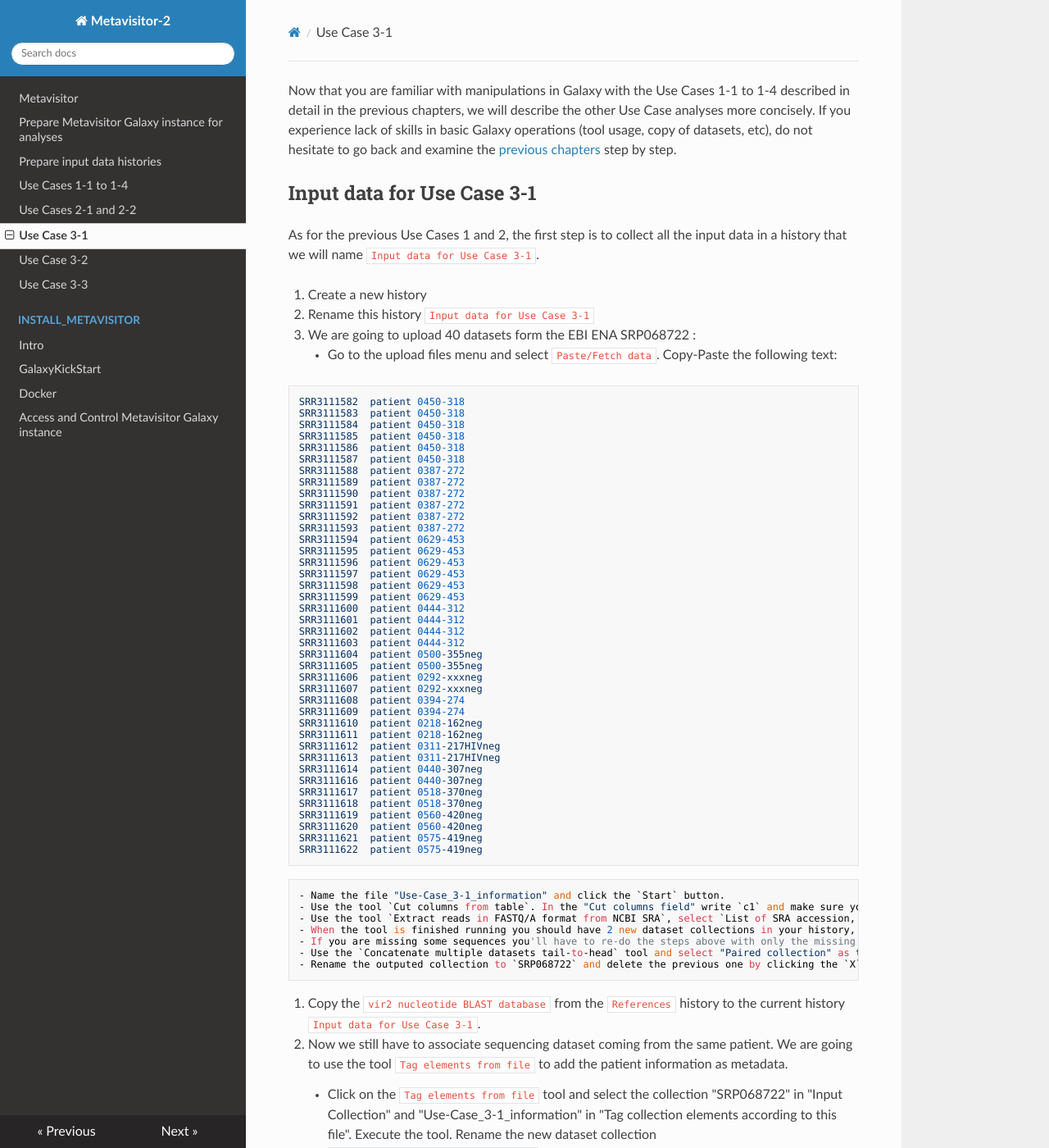
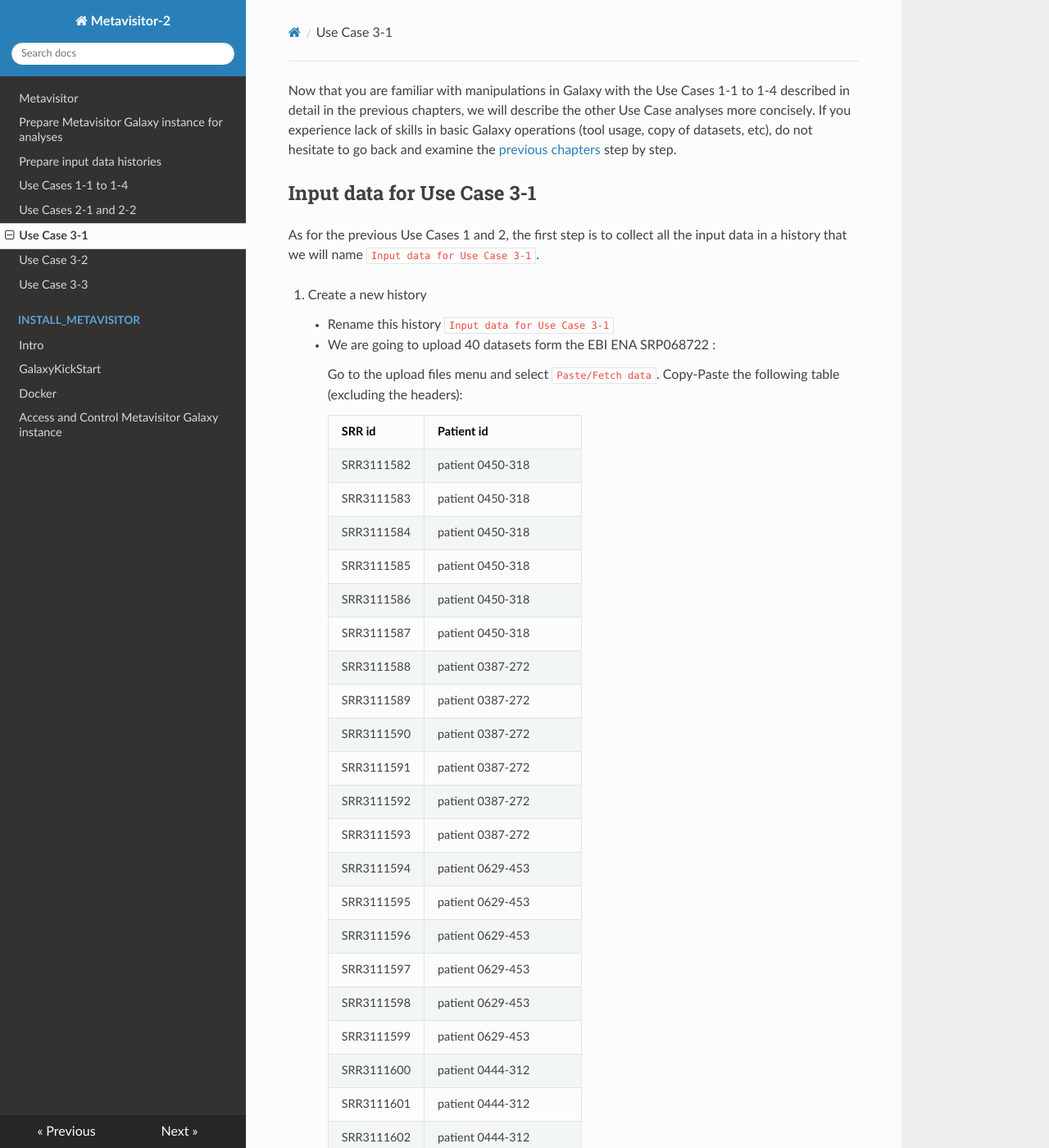
Before and after one commit to ARTbio/metavisitor, an MkDocs documentation site: the page built from docs/use_case_3-1.md, in a window 1280 px wide and 1400 px high. Shown: the whole window at 82% size. Built offline with MkDocs 1.6.1, drawn with Linux system fonts in a browser that asks for light colours; nearby versions of some CDN libraries; old or Windows-style settings are respelled for this version of MkDocs; some of the changed text lies outside the part shown.

Commit message:
Set SRR list as table

````diff
--- a/docs/use_case_3-1.md
+++ b/docs/use_case_3-1.md
@@ -6,51 +6,53 @@ Now that you are familiar with manipulations in Galaxy with the Use Cases 1-1 to
 As for the previous Use Cases 1 and 2, the first step is to collect all the input data in a history that we will name `Input data for Use Case 3-1`.
 
 1. Create a new history
-- Rename this history `Input data for Use Case 3-1`
-- We are going to upload 40 datasets form the EBI ENA SRP068722 :
-    - Go to the upload files menu and select `Paste/Fetch data`. Copy-Paste the following text:
-```
-SRR3111582	patient 0450-318
-SRR3111583	patient 0450-318
-SRR3111584	patient 0450-318
-SRR3111585	patient 0450-318
-SRR3111586	patient 0450-318
-SRR3111587	patient 0450-318
-SRR3111588	patient 0387-272
-SRR3111589	patient 0387-272
-SRR3111590	patient 0387-272
-SRR3111591	patient 0387-272
-SRR3111592	patient 0387-272
-SRR3111593	patient 0387-272
-SRR3111594	patient 0629-453
-SRR3111595	patient 0629-453
-SRR3111596	patient 0629-453
-SRR3111597	patient 0629-453
-SRR3111598	patient 0629-453
-SRR3111599	patient 0629-453
-SRR3111600	patient 0444-312
-SRR3111601	patient 0444-312
-SRR3111602	patient 0444-312
-SRR3111603	patient 0444-312
-SRR3111604	patient 0500-355neg
-SRR3111605	patient 0500-355neg
-SRR3111606	patient 0292-xxxneg
-SRR3111607	patient 0292-xxxneg
-SRR3111608	patient 0394-274
-SRR3111609	patient 0394-274
-SRR3111610	patient 0218-162neg
-SRR3111611	patient 0218-162neg
-SRR3111612	patient 0311-217HIVneg
-SRR3111613	patient 0311-217HIVneg
-SRR3111614	patient 0440-307neg
-SRR3111616	patient 0440-307neg
-SRR3111617	patient 0518-370neg
-SRR3111618	patient 0518-370neg
-SRR3111619	patient 0560-420neg
-SRR3111620	patient 0560-420neg
-SRR3111621	patient 0575-419neg
-SRR3111622	patient 0575-419neg
-```
+    - Rename this history `Input data for Use Case 3-1`
+    - We are going to upload 40 datasets form the EBI ENA SRP068722 :
+
+        Go to the upload files menu and select `Paste/Fetch data`. Copy-Paste the following table (excluding the headers):
+
+        SRR id | Patient id|
+        -----------|-----------------|
+        SRR3111582 | patient 0450-318|
+        SRR3111583 | patient 0450-318|
+        SRR3111584 | patient 0450-318|
+        SRR3111585 | patient 0450-318|
+        SRR3111586 | patient 0450-318|
+        SRR3111587 | patient 0450-318|
+        SRR3111588 | patient 0387-272|
+        SRR3111589 | patient 0387-272|
+        SRR3111590 | patient 0387-272|
+        SRR3111591 | patient 0387-272|
+        SRR3111592 | patient 0387-272|
+        SRR3111593 | patient 0387-272|
+        SRR3111594 | patient 0629-453|
+        SRR3111595 | patient 0629-453|
+        SRR3111596 | patient 0629-453|
+        SRR3111597 | patient 0629-453|
+        SRR3111598 | patient 0629-453|
+        SRR3111599 | patient 0629-453|
+        SRR3111600 | patient 0444-312|
+        SRR3111601 | patient 0444-312|
+        SRR3111602 | patient 0444-312|
+        SRR3111603 | patient 0444-312|
+        SRR3111604 | patient 0500-355neg|
+        SRR3111605 | patient 0500-355neg|
+        SRR3111606 | patient 0292-xxxneg|
+        SRR3111607 | patient 0292-xxxneg|
+        SRR3111608 | patient 0394-274|
+        SRR3111609 | patient 0394-274|
+        SRR3111610 | patient 0218-162neg|
+        SRR3111611 | patient 0218-162neg|
+        SRR3111612 | patient 0311-217HIVneg|
+        SRR3111613 | patient 0311-217HIVneg|
+        SRR3111614 | patient 0440-307neg|
+        SRR3111616 | patient 0440-307neg|
+        SRR3111617 | patient 0518-370neg|
+        SRR3111618 | patient 0518-370neg|
+        SRR3111619 | patient 0560-420neg|
+        SRR3111620 | patient 0560-420neg|
+        SRR3111621 | patient 0575-419neg|
+        SRR3111622 | patient 0575-419neg|
 
     - Name the file "Use-Case_3-1_information" and click the `Start` button.
     - Use the tool `Cut columns from table`. In the "Cut columns field" write `c1` and make sure you select "Use-Case_3-1_information" file in the "From" field before executing. Rename the output "Use-Case_3-1_accessions".
@@ -59,6 +61,7 @@ SRR3111622	patient 0575-419neg
     - If you are missing some sequences you'll have to re-do the steps above with only the missing identifiers. Once done, merge the collections using the tool `Merge Collections`.
     - Use the `Concatenate multiple datasets tail-to-head` tool and select "Paired collection" as type of data. Set the paired collection as input and select "Concatenate pairs of datasets" as type of concatenation. Execute the tool.
     - Rename the outputed collection to `SRP068722` and delete the previous one by clicking the `X` button and selecting "Permanently Delete Datasets".
+
 2. Copy the `vir2 nucleotide BLAST database` from the `References` history to the current history `Input data for Use Case 3-1`.
 3. Now we still have to associate sequencing dataset coming from the same patient. We are going to use the tool `Tag elements from file` to add the patient information as metadata.
     - Click on the `Tag elements from file` tool and select the collection "SRP068722" in "Input Collection" and "Use-Case_3-1_information" in "Tag collection elements according to this file". Execute the tool. Rename the new dataset collection `SRP068722_with_patient_information`.
````
